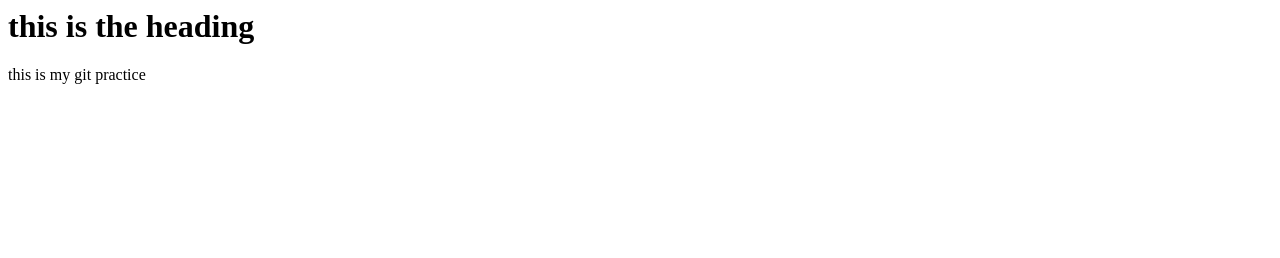
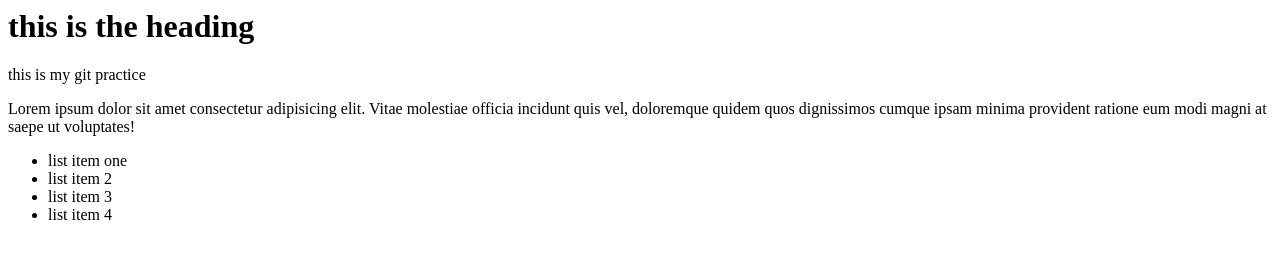
Before and after one commit to Afroprogrammer/git-tutorials, a plain HTML site: page index.html in a window 1280 px wide. Drawn offline with Linux system fonts and the light colour scheme.

Commit message:
added list items to index.html

```diff
--- a/index.html
+++ b/index.html
@@ -7,5 +7,14 @@
 <body>
     <h1> this is the heading </h1>
  <p> this is my git practice</p>
+<p> Lorem ipsum dolor sit amet consectetur adipisicing elit.
+    Vitae molestiae officia incidunt quis vel, doloremque quidem quos
+    dignissimos cumque ipsam minima provident ratione eum modi magni at saepe ut voluptates!</p>
+ <Ul>
+     <li>list item one </li>
+     <li> list item 2</li>
+     <li>list item 3</li>
+     <li>list item 4</li>
+ </Ul>
 </body>
 </html>
```
Also changed, not shown: do_not_track/hello.txt (added), log.txt (added).
